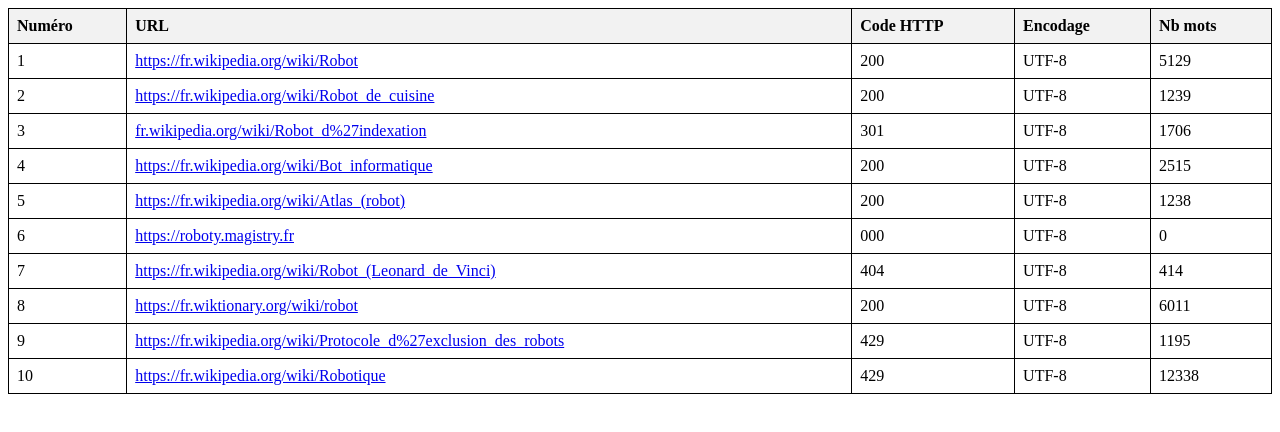
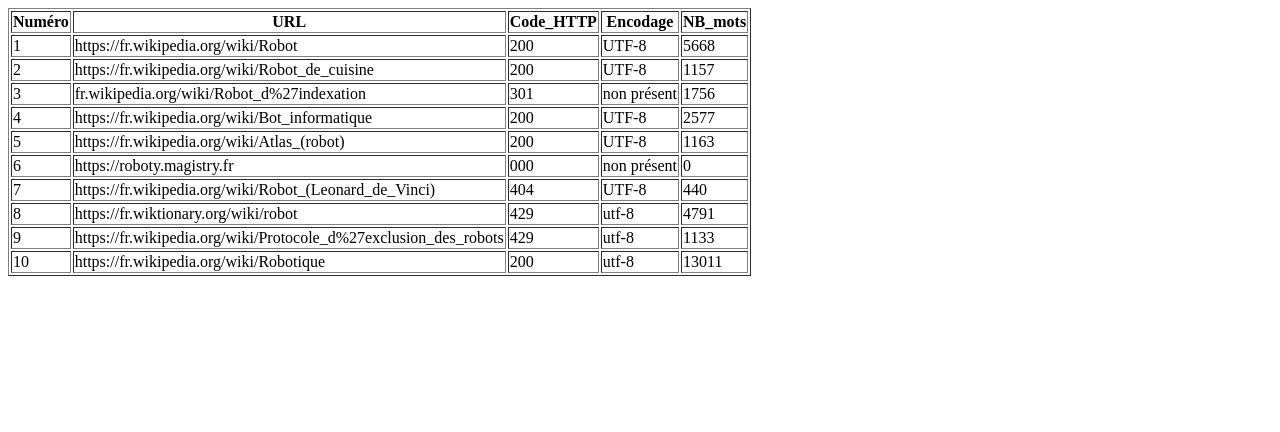
Before and after one commit to ffima/PPE1-2025, a plain HTML site: page miniprojet/tableaux/tableau-fr.html in a window 1280 px wide. Drawn offline with Linux system fonts and the light colour scheme.

Commit message:
Revision du miniprojet-2

```diff
--- a/miniprojet/tableaux/tableau-fr.html
+++ b/miniprojet/tableaux/tableau-fr.html
@@ -1,87 +1,12 @@
-<!DOCTYPE html>
-<html lang="fr">
-<head>
-<meta charset="UTF-8">
-<title>Tableau des URLs</title>
-<style>
-table { border-collapse: collapse; width: 100%; }
-th, td { border: 1px solid #000; padding: 8px; text-align: left; }
-th { background-color: #f2f2f2; }
-</style>
-</head>
-<body>
-<table>
-<tr><th>Numéro</th><th>URL</th><th>Code HTTP</th><th>Encodage</th><th>Nb mots</th></tr>
-<tr>
-<td>1</td>
-<td><a href="https://fr.wikipedia.org/wiki/Robot" target="_blank">https://fr.wikipedia.org/wiki/Robot</a></td>
-<td>200</td>
-<td>UTF-8</td>
-<td>    5129</td>
-</tr>
-<tr>
-<td>2</td>
-<td><a href="https://fr.wikipedia.org/wiki/Robot_de_cuisine" target="_blank">https://fr.wikipedia.org/wiki/Robot_de_cuisine</a></td>
-<td>200</td>
-<td>UTF-8</td>
-<td>    1239</td>
-</tr>
-<tr>
-<td>3</td>
-<td><a href="fr.wikipedia.org/wiki/Robot_d%27indexation" target="_blank">fr.wikipedia.org/wiki/Robot_d%27indexation</a></td>
-<td>301</td>
-<td>UTF-8</td>
-<td>    1706</td>
-</tr>
-<tr>
-<td>4</td>
-<td><a href="https://fr.wikipedia.org/wiki/Bot_informatique" target="_blank">https://fr.wikipedia.org/wiki/Bot_informatique</a></td>
-<td>200</td>
-<td>UTF-8</td>
-<td>    2515</td>
-</tr>
-<tr>
-<td>5</td>
-<td><a href="https://fr.wikipedia.org/wiki/Atlas_(robot)" target="_blank">https://fr.wikipedia.org/wiki/Atlas_(robot)</a></td>
-<td>200</td>
-<td>UTF-8</td>
-<td>    1238</td>
-</tr>
-<tr>
-<td>6</td>
-<td><a href="https://roboty.magistry.fr" target="_blank">https://roboty.magistry.fr</a></td>
-<td>000</td>
-<td>UTF-8</td>
-<td>       0</td>
-</tr>
-<tr>
-<td>7</td>
-<td><a href="https://fr.wikipedia.org/wiki/Robot_(Leonard_de_Vinci)" target="_blank">https://fr.wikipedia.org/wiki/Robot_(Leonard_de_Vinci)</a></td>
-<td>404</td>
-<td>UTF-8</td>
-<td>     414</td>
-</tr>
-<tr>
-<td>8</td>
-<td><a href="https://fr.wiktionary.org/wiki/robot" target="_blank">https://fr.wiktionary.org/wiki/robot</a></td>
-<td>200</td>
-<td>UTF-8</td>
-<td>    6011</td>
-</tr>
-<tr>
-<td>9</td>
-<td><a href="https://fr.wikipedia.org/wiki/Protocole_d%27exclusion_des_robots" target="_blank">https://fr.wikipedia.org/wiki/Protocole_d%27exclusion_des_robots</a></td>
-<td>429</td>
-<td>UTF-8</td>
-<td>    1195</td>
-</tr>
-<tr>
-<td>10</td>
-<td><a href="https://fr.wikipedia.org/wiki/Robotique" target="_blank">https://fr.wikipedia.org/wiki/Robotique</a></td>
-<td>429</td>
-<td>UTF-8</td>
-<td>   12338</td>
-</tr>
-</table>
-</body>
-</html>
+<html><body><table border="1"><thead><tr><th>Numéro</th><th>URL</th><th>Code_HTTP</th><th>Encodage</th><th>NB_mots</th></tr></thead><tbody>
+<tr><td>1</td><td>https://fr.wikipedia.org/wiki/Robot</td><td>200</td><td>UTF-8</td><td>    5668</td></tr>
+<tr><td>2</td><td>https://fr.wikipedia.org/wiki/Robot_de_cuisine</td><td>200</td><td>UTF-8</td><td>    1157</td></tr>
+<tr><td>3</td><td>fr.wikipedia.org/wiki/Robot_d%27indexation</td><td>301</td><td>non présent</td><td>    1756</td></tr>
+<tr><td>4</td><td>https://fr.wikipedia.org/wiki/Bot_informatique</td><td>200</td><td>UTF-8</td><td>    2577</td></tr>
+<tr><td>5</td><td>https://fr.wikipedia.org/wiki/Atlas_(robot)</td><td>200</td><td>UTF-8</td><td>    1163</td></tr>
+<tr><td>6</td><td>https://roboty.magistry.fr</td><td>000</td><td>non présent</td><td>       0</td></tr>
+<tr><td>7</td><td>https://fr.wikipedia.org/wiki/Robot_(Leonard_de_Vinci)</td><td>404</td><td>UTF-8</td><td>     440</td></tr>
+<tr><td>8</td><td>https://fr.wiktionary.org/wiki/robot</td><td>429</td><td>utf-8</td><td>    4791</td></tr>
+<tr><td>9</td><td>https://fr.wikipedia.org/wiki/Protocole_d%27exclusion_des_robots</td><td>429</td><td>utf-8</td><td>    1133</td></tr>
+<tr><td>10</td><td>https://fr.wikipedia.org/wiki/Robotique</td><td>200</td><td>utf-8</td><td>   13011</td></tr>
+</table></body></html>
```
Also changed, not shown: miniprojet/tableaux/tableau-fr.tsv (added, +11 -0 lines), 2 other files.
